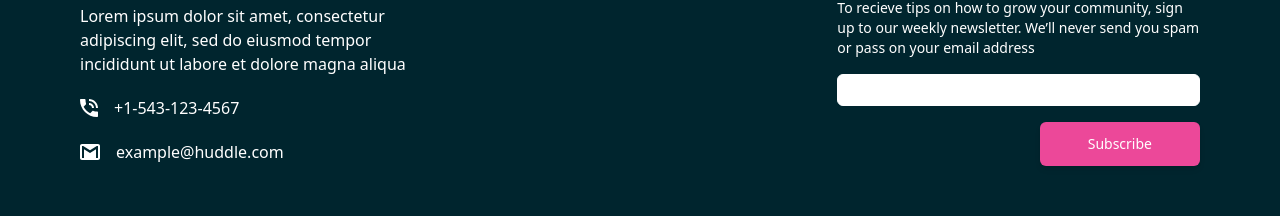
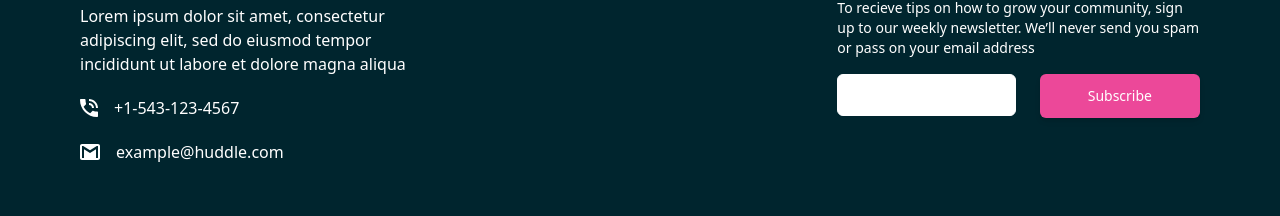
Before and after one commit to AbdulrahKh/huddle-landing-page-with-curved-sections, a website: page index.html in a window 1280 px wide. Shown: the part 3636-3852 px from the top of the page. Drawn offline with Linux system fonts and the light colour scheme.

Commit message:
Done assignment

```diff
--- a/index.html
+++ b/index.html
@@ -132,11 +132,17 @@
           We’ll
           never
           send you spam or pass on your email address</p>
-        <form class="w-full flex flex-col justify-start items-start gap-4">
-          <input class="w-full h-8 border border-white rounded-md text-sm" type="email" name="email" id="email"
-            required>
+        <form novalidate class="w-full flex flex-col justify-start items-start sm:flex-row sm: sm:gap-6 gap-4">
+          <div class="w-full sm:flex sm:flex-col ">
+            <input
+              class="outline-none w-full h-8 border border-white rounded-md text-sm text-slate-950 p-5 peer invalid:[&:not(:placeholder-shown)]:border-red-600"
+              type="email" name="email" id="email" placeholder=" " required>
+            <span class="text-red-600 pt-2 text-xs invisible peer-[:not(:placeholder-shown):invalid]:visible">Check your
+              email please</span>
+          </div>
+
           <button
-            class="self-end bg-pink-500 border-pink-500 rounded-md text-white py-3 px-12 text-sm font-medium shadow-md transition duration-300 hover:bg-pink-300"
+            class="self-end sm:self-start bg-pink-500 border-pink-500 rounded-md text-white py-3 px-12 text-sm font-medium shadow-md transition duration-300 hover:bg-pink-300"
             type="submit">Subscribe</button>
         </form>
 
```
Also changed, not shown: src/output.css.
